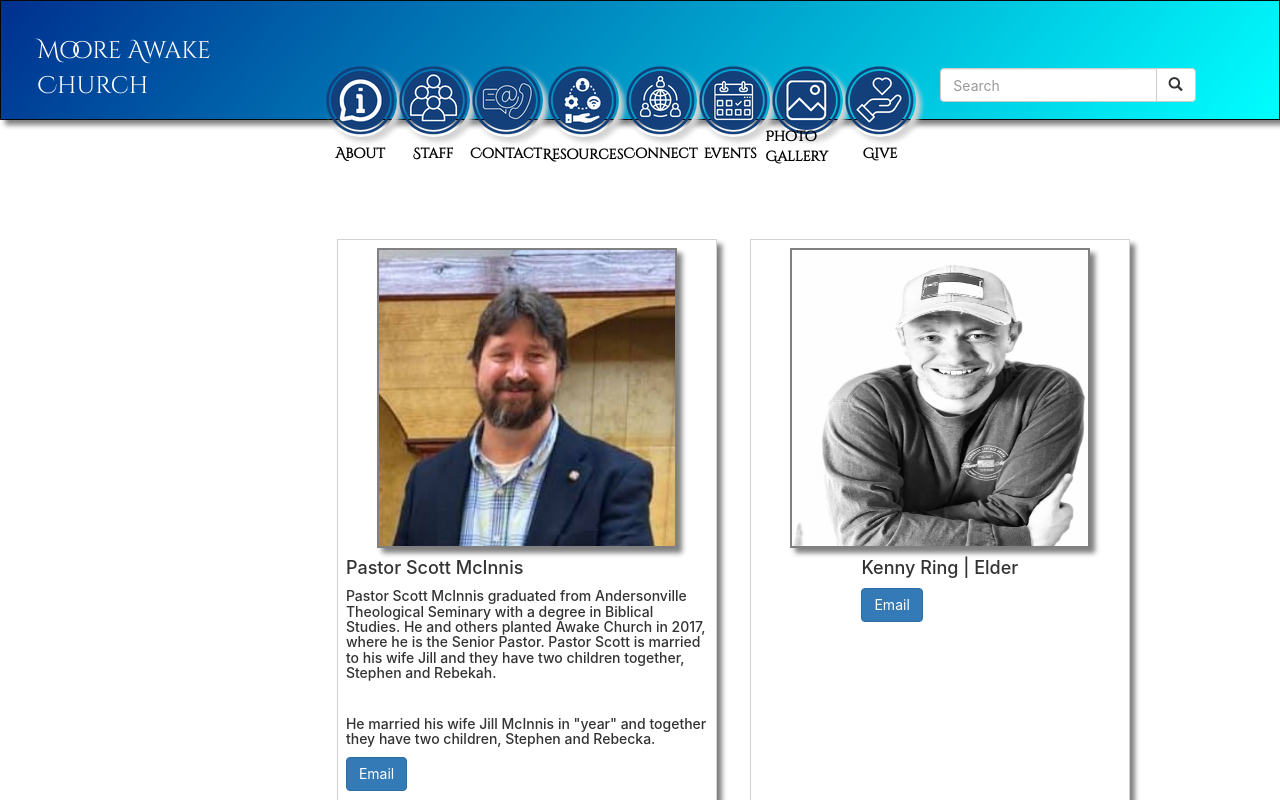
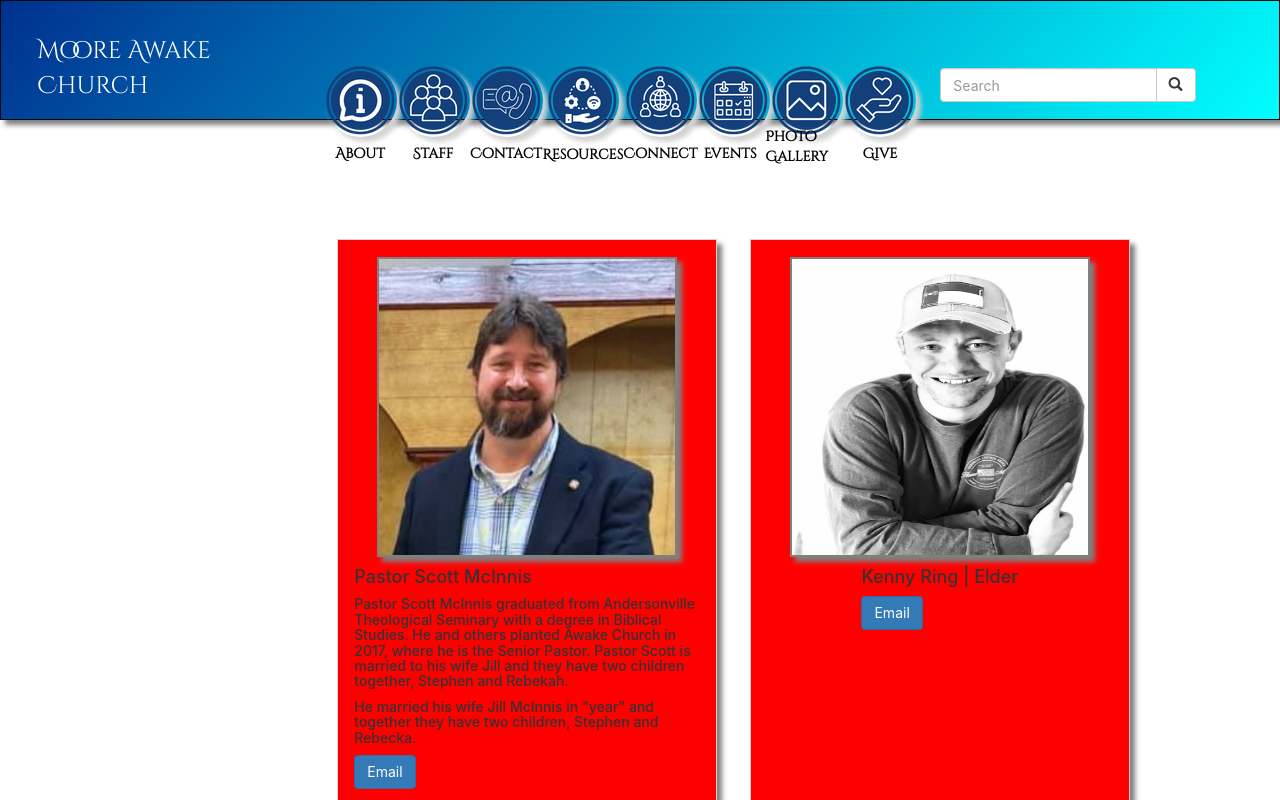
Before and after one commit to Katrina-Dierking/mooreawake, a React (Create React App) app: page /staff in a window 1280 px wide. Shown: the top 800 px of the page. Built offline with nearby package versions, Linux system fonts and the light colour scheme; a web font is replaced by a local one.

Commit message:
fixed staff cards

```diff
--- a/src/views/staff/Staff.js
+++ b/src/views/staff/Staff.js
@@ -31,7 +31,6 @@ export const Staff = () => {
                   Pastor Scott is married to his wife Jill and they have two
                   children together, Stephen and Rebekah.
                 </h5>
-                <br></br>
                 <h5>
                   He married his wife Jill McInnis in "year" and together they
                   have two children, Stephen and Rebecka.
--- a/src/views/staff/staff.css
+++ b/src/views/staff/staff.css
@@ -13,13 +13,14 @@
 .staffCard {
     border: 1px solid lightgrey;
     width: 25vw;
-    height: 50vwh;
+    height: 90vwh;
     margin: 2%;
-    padding: 1%;
+    padding: 2%;
     box-shadow: 5px 5px 5px grey;
     display:flex;
     flex-direction: column;
     align-items: center;
+    background-color: red;
 
 
 }
@@ -35,5 +36,5 @@
 
 .cardTop, .cardBottom {
   display:flex;
-  height: 75vh;
+  height: 80vh;
 }
```
